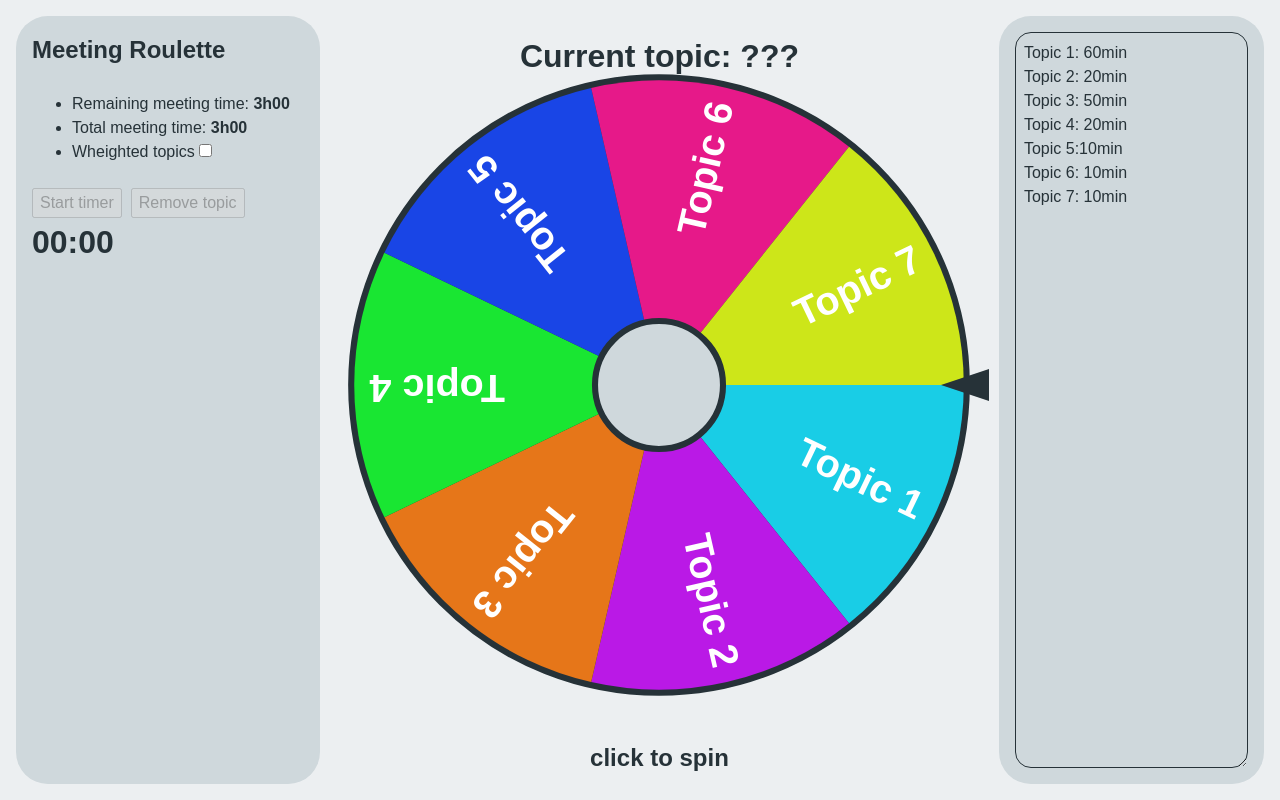
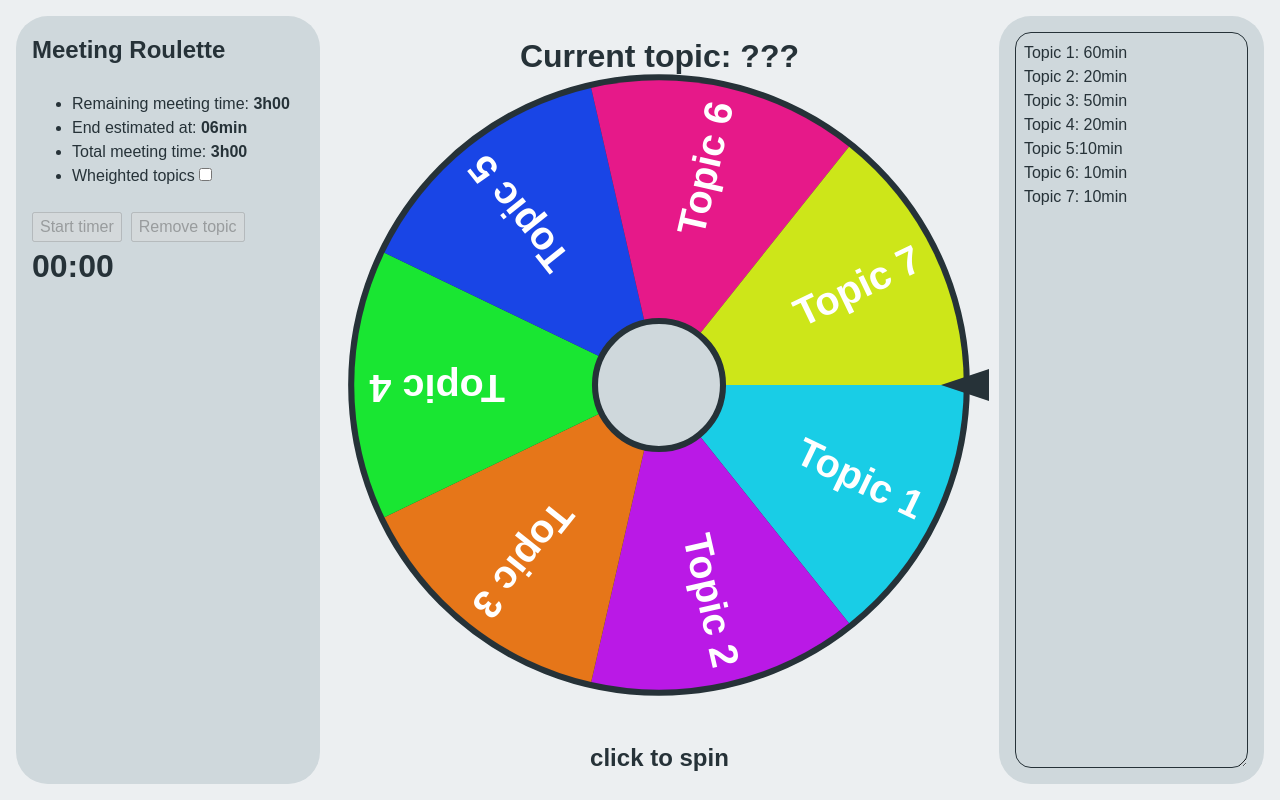
Before and after one commit to Klemek/meeting-roulette, a plain HTML site: page index.html in a window 1280 px wide. Drawn offline with nearby package versions, Linux system fonts and the light colour scheme.

Commit message:
show meeting end

```diff
--- a/index.html
+++ b/index.html
@@ -22,6 +22,9 @@
         <ul>
           <li>
             Remaining meeting time: <b>{{ timeText(totalRemainingTime) }}</b>
+          </li>
+          <li>
+            End estimated at: <b>{{ timeText(estimatedEnd) }}</b>
           </li>
           <li>Total meeting time: <b>{{ timeText(totalTime) }}</b></li>
           <li>
--- a/main.js
+++ b/main.js
@@ -44,6 +44,17 @@ let app = {
       return this.filteredData
         .map((item) => item.time)
         .reduce((a, b) => a + b, 0);
+    },
+    estimatedEnd() {
+      const delta = this.timerStarted
+        ? ((this.timerEnd - new Date()) / (1000 * 60))
+        : this.showSelected
+        ? this.selectedData.time
+        : 0;
+      const toAdd = (this.totalRemainingTime - (this.showSelected ? this.selectedData.time : 0)  + delta);
+      const end = new Date();
+      end.setMinutes(end.getMinutes() + toAdd);
+      return end.getHours() * 60 + end.getMinutes();
     },
     svgData() {
       let totalAngle = 0;
```
